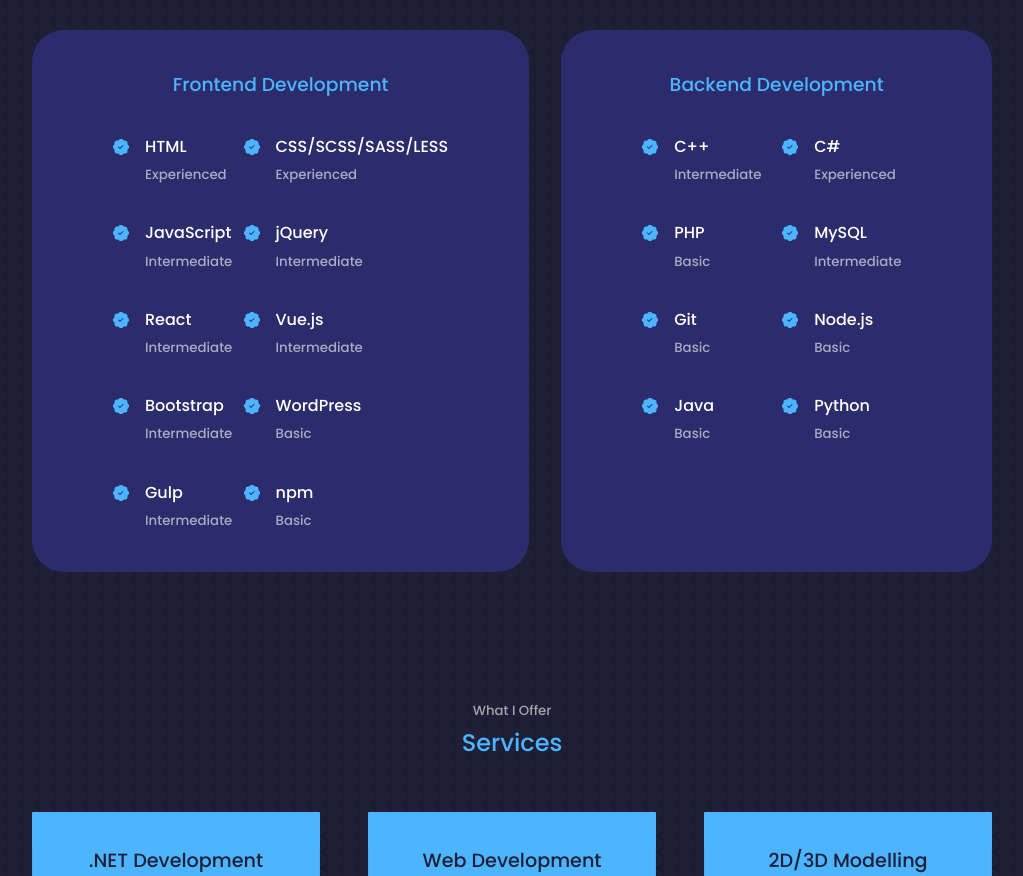
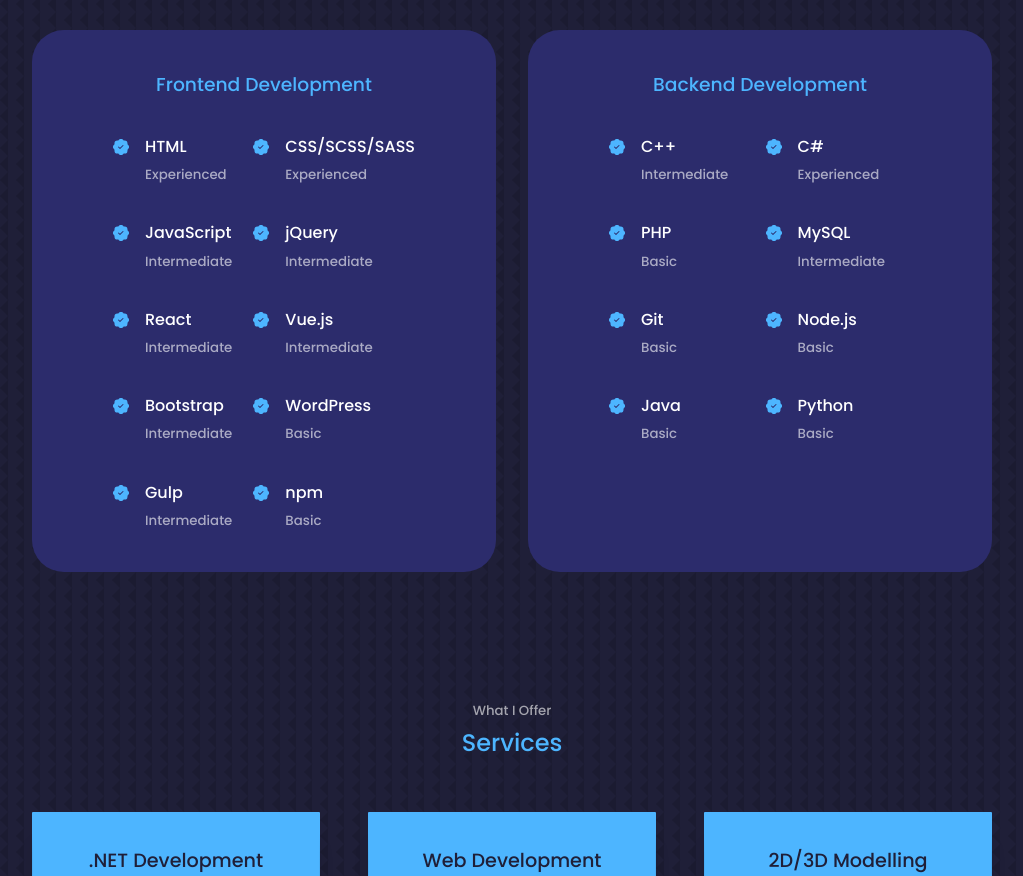
Before and after one commit to Faitsumaru/PortfolioSite, a React (Create React App) app: page / in a window 1280 px wide. Shown: the part 1860-2736 px from the top of the page, without its empty margins (128-1151 px from the left). Built offline with nearby package versions, Linux system fonts and the light colour scheme.

Commit message:
site info modifications v.3

```diff
--- a/src/components/experience/Experience.jsx
+++ b/src/components/experience/Experience.jsx
@@ -26,7 +26,7 @@
             <article className="experience__details">
               <BsPatchCheckFill class='experience__details-icon'/>
               <div>
-                <h4>CSS/SCSS/SASS/LESS</h4>
+                <h4>CSS/SCSS/SASS</h4>
                 <small className='text-light'>Experienced</small>
               </div>
             </article>
```
